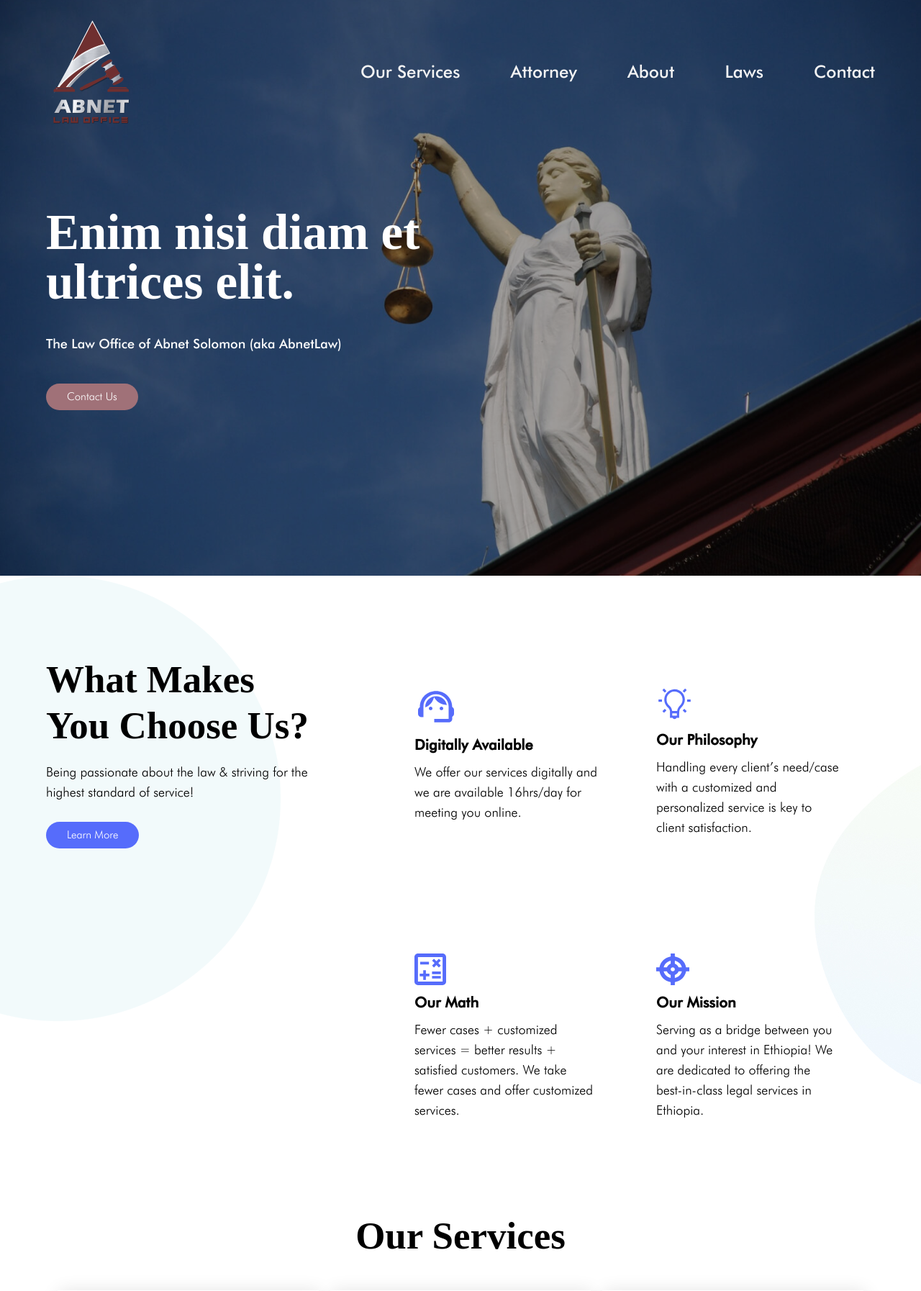
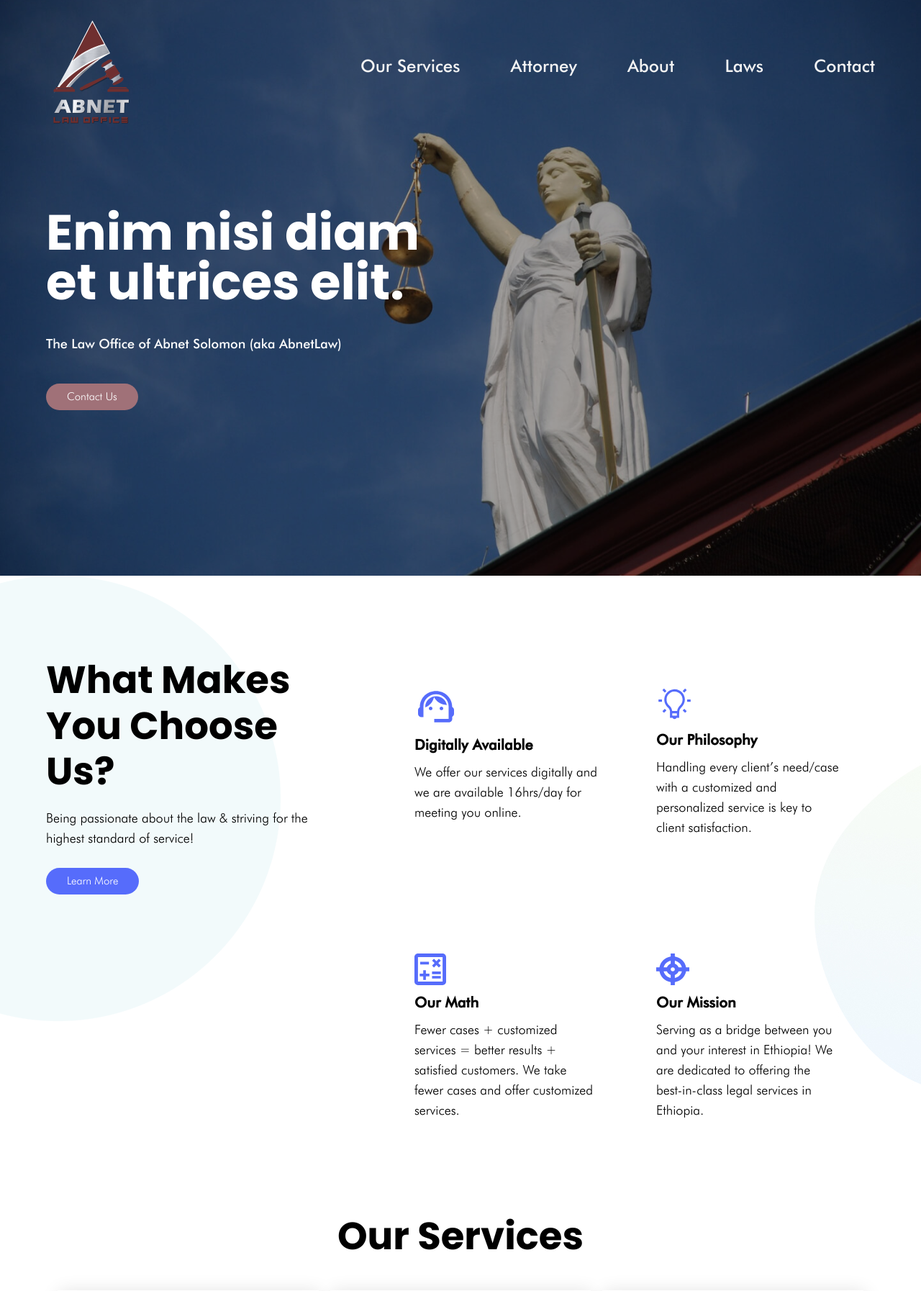
Before and after one commit to NardosAtnaw/Abent, a PHP site: page / in a window 1280 px wide. Shown: the top 1794 px of the page at 72% size. Run offline with PHP 8.4, Linux system fonts and the light colour scheme; some libraries are stand-ins or nearby versions; some web fonts are replaced.

Commit message:
font fix

```diff
--- a/css/style.css
+++ b/css/style.css
@@ -1,3 +1,4 @@
+@import url("https://fonts.googleapis.com/css2?family=Poppins:ital,wght@0,400;0,500;0,600;0,700;0,800;0,900;1,400&display=swap");
 @font-face {
   font-family: 'futura';
   src: url(../css/fonts/futur.eot);
@@ -373,14 +374,14 @@ template {
 }
 
 .huge {
-  font-family: "Futura";
+  font-family: "Futura", 'Poppins';
   font-weight: 700;
   font-size: 4.31rem;
   line-height: 4.31rem;
 }
 
 .h1 {
-  font-family: "Futura";
+  font-family: "Futura" , 'Poppins';
   font-weight: 700;
   font-size: 3.31rem;
   line-height: 3.98rem;
@@ -423,7 +424,7 @@ template {
 }
 
 .h4, .attorney-profile .container .attorney-details .attorney-content .education .edu-title, .attorney-profile .container .attorney-details .attorney-content .education .admission-title, .laws .laws-cards .law-card .container .law-card-title {
-  font-family: 'futura';
+  font-family: 'futura' , 'Poppins';
   font-weight: 700;
   font-size: 1.56rem;
   line-height: 1.5rem;
@@ -438,7 +439,7 @@ template {
 
 @media screen and (min-width: 1200px) {
   .h2, .time .time-title, .contact-us .contact-us-title, .wrapper .map .map-title, .wrapper .contact-form .container h2, .header .laws-banner .law-banner-content .law-banner-title, .main-text .container .content .service-title, .header .attorney-banner .law-banner-content .law-banner-title, .attorney-profile .container .attorney-info .attorney-name, .about .about-title, .features .container .features-upper .features-title, .practice .container .practice-title, .testimonials .testi-title, .attorney .attorney-title, .laws .laws-title {
-    font-family: "Futura";
+    font-family: "Futura", 'Poppins';
     font-weight: 700;
     font-size: 3.31rem;
     line-height: 3.98rem;
@@ -1174,7 +1175,7 @@ template {
 
 .wrapper .contact-form .container .myform .socials {
   color: #afafaf;
-  font-family: "Futura";
+  font-family: "Futura", 'Poppins';
   font-weight: bold;
   font-size: 1rem;
   width: 18.94rem;
@@ -1640,6 +1641,10 @@ template {
   z-index: 999999;
 }
 
+.show {
+  display: flex !important;
+}
+
 .black {
   color: #000 !important;
 }
@@ -1669,9 +1674,9 @@ template {
 .header .nav .container .links-container {
   position: fixed;
   top: 0;
-  right: -70vw;
+  right: 0vw;
   height: 100vh;
-  width: 70vw;
+  width: 100vw;
   background: #a07178;
   z-index: 9999999999;
   transition: all 0.5s ease-in-out;
@@ -1687,16 +1692,51 @@ template {
 
 .header .nav .container .links-container .nav-links {
   height: 50%;
-  padding-top: 30%;
+  padding-top: 20rem;
   display: flex;
   flex-direction: column;
   justify-content: space-around;
   padding-left: 2rem;
 }
 
+.header .nav .container .links-container .nav-links li {
+  margin-bottom: 1rem;
+}
+
 .header .nav .container .links-container .nav-links li .scroll-link {
   font-size: 1.5rem;
   color: #f4f4f4;
+}
+
+.header .nav .container .links-container .nav-links li .sublinks {
+  margin: 1rem 0;
+  margin-left: 1rem;
+  color: #fff;
+}
+
+.header .nav .container .links-container .nav-links li .sublinks h3 {
+  font-family: "medium bt";
+  font-weight: 500;
+  font-size: 1rem;
+  line-height: 1.5rem;
+  margin-bottom: 1rem;
+}
+
+.header .nav .container .links-container .nav-links li .sublinks img {
+  width: 1.2rem;
+}
+
+.header .nav .container .links-container .nav-links li .sublinks li {
+  margin-bottom: .5rem;
+  margin-left: 1rem;
+}
+
+.header .nav .container .links-container .nav-links li .sublinks li a {
+  font-family: "light bt";
+  font-size: 0.88rem;
+  display: flex;
+  gap: .8rem;
+  color: #fff;
 }
 
 .header .banner {
@@ -1722,7 +1762,7 @@ template {
   font-size: 2.44rem;
   line-height: 2.88rem;
   margin-bottom: 1.31rem;
-  max-width: 33.00rem;
+  max-width: 33rem;
 }
 
 .header .banner .banner-content .banner-subtitle {
@@ -1731,7 +1771,7 @@ template {
 
 @media screen and (min-width: 768px) {
   .header .banner .banner-content .banner-title {
-    font-family: "Futura";
+    font-family: "Futura", 'Poppins';
     font-weight: 700;
     font-size: 3.31rem;
     line-height: 4.31rem;
@@ -1741,7 +1781,7 @@ template {
 
 @media screen and (min-width: 1200px) {
   .header .banner .banner-content .banner-title {
-    font-family: "Futura";
+    font-family: "Futura", 'Poppins';
     font-weight: 700;
     font-size: 4.31rem;
     line-height: 4.31rem;
@@ -1784,6 +1824,26 @@ template {
     justify-content: space-between;
     justify-content: space-between;
     padding-left: 2rem;
+    position: relative;
+  }
+  .header .nav .container .links-container .nav-links .drop-down .sublinks {
+    position: absolute;
+    width: auto;
+    display: flex;
+    background: #a07178;
+    padding: 2rem;
+    border-radius: .5rem;
+    display: none;
+  }
+  .header .nav .container .links-container .nav-links .drop-down .sublinks h3 {
+    font-size: 1.13rem;
+    margin-bottom: 1.2rem;
+  }
+  .header .nav .container .links-container .nav-links .drop-down .sublinks li {
+    margin-bottom: 1rem;
+  }
+  .header .nav .container .links-container .nav-links .drop-down .sublinks li a {
+    font-size: 1rem;
   }
 }
 
@@ -1878,7 +1938,7 @@ template {
 
 @media screen and (min-width: 1200px) {
   .features .container .features-upper .features-title {
-    font-family: "Futura";
+    font-family: "Futura", 'Poppins';
     font-weight: 700;
     font-size: 3.31rem;
     line-height: 3.98rem;
--- a/index.html
+++ b/index.html
@@ -12,7 +12,10 @@
 
   <body>
     <header id="app" class="header">
-      <nav class="nav" id="nav"></nav>
+      <nav class="nav" id="nav">
+
+
+      </nav>
 
       <section class="banner">
         <div class="banner-content container">
--- a/js/app.js
+++ b/js/app.js
@@ -14,7 +14,32 @@ navBar.innerHTML = `<div class="container">
 <div class="links-container">
   <img src="./img/close.svg" class="close-btn" alt="" />
   <ul class="nav-links">
-      <li><a href="./service.html" class="scroll-link">Our Services</a></li>
+    <li class="drop-down"><a href="#" class="scroll-link drop-down-link">Our Services</a>
+
+      <ul class="sublinks">
+        <div class="corp-link">
+          <h3>For Corporate Clients</h3>
+          <li><a href="./corp.html">
+           <img src="./img/sublink/bus.svg" alt=""> Corporate and general business council</a></li>
+          <li><a href="./rep.html">
+           <img src="./img/sublink/rep.svg" alt=""> Representation in Litigations and Tribunals </a></li>
+          <li><a href="./legal.html">
+           <img src="./img/sublink/due.svg" alt=""> Legal Due Diligence</a></li>
+          <li><a href="./doc.html">
+           <img src="./img/sublink/doc.svg" alt=""> Document Verification</a></li>
+          <li><a href="./par.html">
+           <img src="./img/sublink/par.svg" alt=""> Long-term Partnership</a></li>
+        </div>
+        <div class="indvidual-link">
+          <h3>For Individual Clients</h3>
+          <li><a href="./general.html">
+           <img src="./img/sublink/general.svg" alt=""> General Legal Consultation</a></li>
+          <li><a href="./civil.html">
+           <img src="./img/sublink/catena.svg" alt=""> Civil Litigation & Criminal Defense</a></li>
+        </div>
+      </ul>
+
+    </li>
     <li><a href="./attorney.html" class="scroll-link">Attorney</a></li>
     <li><a href="./about.html" class="scroll-link">About</a></li>
     <li><a href="./laws.html" class="scroll-link">Laws</a></li>
@@ -25,6 +50,24 @@ navBar.innerHTML = `<div class="container">
 
 </div>`
 
+
+const dropDown = document.querySelector('.drop-down-link')
+const dropDownFull = document.querySelector('.nav-links')
+const sublinks = document.querySelector('.sublinks')
+console.log(sublinks);
+dropDown.addEventListener('mouseover', e => {
+  const text = e.currentTarget.textContent
+  const tempBtn = e.currentTarget.getBoundingClientRect();
+  const center = (tempBtn.width) / 2;
+  sublinks.classList.add('show')
+  sublinks.style.left = `-${center + 5}px`
+  console.log(center);
+})
+
+dropDownFull.addEventListener('mouseleave', () => {
+  sublinks.classList.remove('show')
+})
+
 const menu = document.querySelector('.menu')
 const sidebar = document.querySelector('.links-container')
 const close = document.querySelector('.close-btn')
@@ -33,7 +76,7 @@ menu.addEventListener('click', () => {
   sidebar.style.right = '0'
 })
 close.addEventListener('click', () => {
-  sidebar.style.right = '-80vw'
+  sidebar.style.right = '-100vw'
 })
 
 window.addEventListener('scroll', () => {
--- a/scss/_contact.scss
+++ b/scss/_contact.scss
@@ -251,7 +251,7 @@
         }
         .socials {
           color: #afafaf;
-          font-family: "Futura";
+          font-family: "Futura", 'Poppins';
           font-weight: bold;
           font-size: 1rem;
           width: 18.94rem;
--- a/scss/_fonts.scss
+++ b/scss/_fonts.scss
@@ -1,3 +1,4 @@
+@import url('https://fonts.googleapis.com/css2?family=Poppins:ital,wght@0,400;0,500;0,600;0,700;0,800;0,900;1,400&display=swap');
 
 @font-face {
    font-family: 'futura';
--- a/scss/_utilities.scss
+++ b/scss/_utilities.scss
@@ -1,13 +1,13 @@
 
 
 .huge {
-  font-family: "Futura";
+  font-family: "Futura", 'Poppins';
   font-weight: 700;
   font-size: 4.31rem;
   line-height: 4.31rem;
 }
 .h1 {
-  font-family: "Futura";
+  font-family: "Futura" , 'Poppins';
   font-weight: 700;
   font-size: 3.31rem;
   line-height: 3.98rem;
@@ -42,7 +42,7 @@
   line-height: 1.75rem;
 }
 .h4 {
-  font-family: 'futura';
+  font-family: 'futura' , 'Poppins';
   font-weight: 700;
   font-size: 1.56rem;
   line-height: 1.5rem;
@@ -55,7 +55,7 @@
 }
 @include responsive($xl){
   .h2 {
-    font-family: "Futura";
+    font-family: "Futura", 'Poppins';
     font-weight: 700;
     font-size: 3.31rem;
     line-height: 3.98rem;
--- a/scss/style.scss
+++ b/scss/style.scss
@@ -15,7 +15,9 @@
   box-shadow: 0 5px 15px rgba(0, 0, 0, 0.1);
   z-index: 999999;
 }
-
+.show{
+  display: flex !important;
+}
 .black {
   color: #000 !important;
 }
@@ -39,9 +41,9 @@
       .links-container {
         position: fixed;
         top: 0;
-        right: -70vw;
+        right: 0vw;
         height: 100vh;
-        width: 70vw;
+        width: 100vw;
         background: $secondary-color;
         z-index: 9999999999;
         transition: $trans;
@@ -54,16 +56,45 @@
         }
         .nav-links {
           height: 50%;
-          padding-top: 30%;
+          padding-top: 20rem;
           display: flex;
           flex-direction: column;
           justify-content: space-around;
           padding-left: 2rem;
           li {
+            margin-bottom: 1rem;
             .scroll-link {
               @extend .text-medium;
               font-size: 1.5rem;
               color: #f4f4f4;
+
+            }
+            .sublinks {
+              margin: 1rem 0;
+              // display: flex;
+              margin-left: 1rem;
+              color: #fff;
+              h3 {
+                font-family: "medium bt";
+                font-weight: 500;
+                font-size: 1rem;
+                line-height: 1.5rem;
+                margin-bottom: 1rem;
+              }
+              img {
+                width: 1.2rem;
+              }
+              li {
+                margin-bottom: .5rem;
+                margin-left: 1rem;
+                a {
+                  font-family: "light bt";
+                  font-size: 0.88rem;
+                  display: flex;
+                  gap: .8rem;
+                  color: #fff;
+                }
+              }
             }
           }
         }
@@ -90,7 +121,7 @@
         font-size: 2.44rem;
         line-height: 2.88rem;
         margin-bottom: 1.31rem;
-        max-width: 33.00rem;
+        max-width: 33rem;
       }
       .banner-subtitle {
         @extend .text-medium;
@@ -105,7 +136,7 @@
     .banner {
       .banner-content {
         .banner-title {
-          font-family: "Futura";
+          font-family: "Futura", 'Poppins';
           font-weight: 700;
           font-size: 3.31rem;
           line-height: 4.31rem;
@@ -121,7 +152,7 @@
     .banner {
       .banner-content {
         .banner-title {
-          font-family: "Futura";
+          font-family: "Futura", 'Poppins';
           font-weight: 700;
           font-size: 4.31rem;
           line-height: 4.31rem;
@@ -154,6 +185,7 @@
           background: none;
           width: 70%;
           max-width: 46.69rem;
+
           .close-btn {
             display: none;
           }
@@ -165,6 +197,30 @@
             justify-content: space-between;
             justify-content: space-between;
             padding-left: 2rem;
+            position: relative;
+            .drop-down{
+              .sublinks{
+
+                position: absolute;
+                width: auto;
+                display: flex;
+                background: $secondary-color;
+                padding: 2rem;
+                border-radius: .5rem;
+                display: none;
+                h3{
+                  font-size: 1.13rem;
+                  margin-bottom: 1.2rem;
+                }
+                li{
+                  margin-bottom: 1rem;
+                  a{
+                    font-size: 1rem;
+                  }
+                }
+              }
+
+            }
           }
         }
       }
@@ -273,7 +329,7 @@
     .container {
       .features-upper {
         .features-title {
-          font-family: "Futura";
+          font-family: "Futura", 'Poppins';
           font-weight: 700;
           font-size: 3.31rem;
           line-height: 3.98rem;
```
Also changed, not shown: img/sublink/bus.svg (added), img/sublink/catena.svg (added), img/sublink/doc.svg (added), img/sublink/due.svg (added), img/sublink/general.svg (added), img/sublink/par.svg (added), img/sublink/rep.svg (added), 1 other file. Lines whose indentation alone changed are shown as unchanged.
